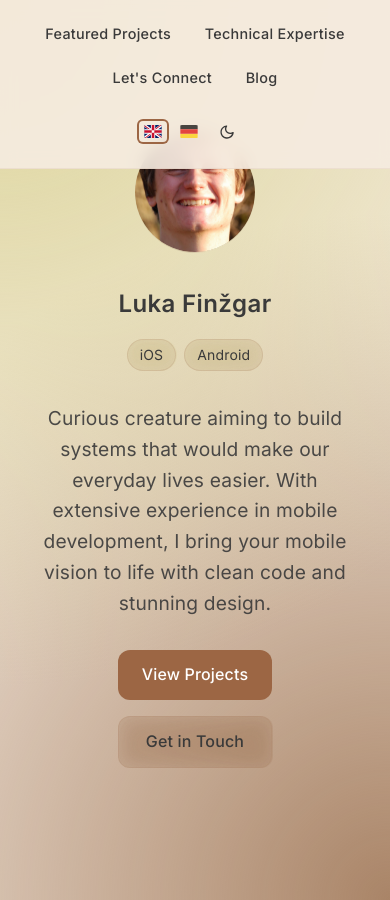
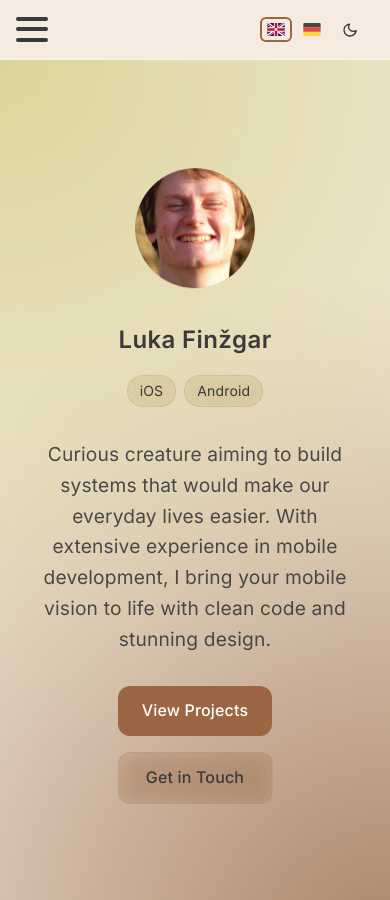
Before and after one commit to Lukafin/personalWeb, a Jekyll site: the page built from index.html, in a window 390 px wide and 900 px high. Built offline with Jekyll 4.4.1, drawn with Linux system fonts in a browser that asks for light colours; some of the changed text lies outside the part shown.

Commit message:
Implement responsive hamburger menu and enhance multilingual support; update navigation links with data attributes for language switching and improve layout styles for better mobile experience.

```diff
--- a/index.html
+++ b/index.html
@@ -19,6 +19,11 @@ layout: none
 <body>
     <nav class="navbar">
         <div class="nav-content">
+            <button class="hamburger-menu" aria-label="Toggle menu">
+                <span></span>
+                <span></span>
+                <span></span>
+            </button>
             <div class="nav-links">
                 <a href="#portfolio" data-en="Featured Projects" data-de="Projekte">Featured Projects</a>
                 <a href="#expertise" data-en="Technical Expertise" data-de="Fachkenntnisse">Technical Expertise</a>
@@ -69,58 +74,58 @@ layout: none
                 <span class="tag">Android</span>
             </div>
         </div>
-        <p>Curious creature aiming to build systems that would make our everyday lives easier. With extensive experience in mobile development, I bring your mobile vision to life with clean code and stunning design.</p>
+        <p data-en="Curious creature aiming to build systems that would make our everyday lives easier. With extensive experience in mobile development, I bring your mobile vision to life with clean code and stunning design." data-de="Neugieriges Wesen, das darauf abzielt, Systeme zu entwickeln, die unser tägliches Leben erleichtern. Mit umfangreicher Erfahrung in der mobilen Entwicklung erwecke ich Ihre mobile Vision mit sauberem Code und beeindruckendem Design zum Leben.">Curious creature aiming to build systems that would make our everyday lives easier. With extensive experience in mobile development, I bring your mobile vision to life with clean code and stunning design.</p>
         <div class="cta-buttons">
-            <a href="#portfolio" class="cta-primary">View Projects</a>
-            <a href="#contact" class="cta-secondary">Get in Touch</a>
+            <a href="#portfolio" class="cta-primary" data-en="View Projects" data-de="Projekte ansehen">View Projects</a>
+            <a href="#contact" class="cta-secondary" data-en="Get in Touch" data-de="Kontakt aufnehmen">Get in Touch</a>
         </div>
     </header>
 
     <section id="portfolio">
-        <h2 class="scroll-animation">Featured Projects</h2>
+        <h2 class="scroll-animation" data-en="Featured Projects" data-de="Ausgewählte Projekte">Featured Projects</h2>
         <div class="portfolio-grid">
             <div class="portfolio-item scroll-animation">
                 <h3>Toshl Finance</h3>
-                <p>Working on personal finance management app Toshl for iOS and Android since December 2018. Helping users manage their finances effectively through intuitive mobile interfaces.</p>
-                <p>Technologies: iOS, Android, Mobile Development</p>
+                <p data-en="Working on personal finance management app Toshl for iOS and Android since December 2018. Helping users manage their finances effectively through intuitive mobile interfaces." data-de="Arbeite seit Dezember 2018 an der persönlichen Finanzverwaltungs-App Toshl für iOS und Android. Hilft Benutzern, ihre Finanzen durch intuitive mobile Schnittstellen effektiv zu verwalten.">Working on personal finance management app Toshl for iOS and Android since December 2018. Helping users manage their finances effectively through intuitive mobile interfaces.</p>
+                <p data-en="Technologies: iOS, Android, Mobile Development" data-de="Technologien: iOS, Android, Mobile Entwicklung">Technologies: iOS, Android, Mobile Development</p>
             </div>
             <div class="portfolio-item scroll-animation">
                 <h3>CarLock</h3>
-                <p>Co-founded and developed CarLock from January 2013 to November 2015. Created Android and iOS apps that displayed driving style and other data from a device in the car, enhancing vehicle security and driver awareness.</p>
-                <p>Technologies: iOS, Android, IoT</p>
+                <p data-en="Co-founded and developed CarLock from January 2013 to November 2015. Created Android and iOS apps that displayed driving style and other data from a device in the car, enhancing vehicle security and driver awareness." data-de="Mitbegründer und Entwickler von CarLock von Januar 2013 bis November 2015. Entwickelte Android- und iOS-Apps, die Fahrstil und andere Daten von einem Gerät im Auto anzeigten, um die Fahrzeugsicherheit und das Fahrerbewusstsein zu verbessern.">Co-founded and developed CarLock from January 2013 to November 2015. Created Android and iOS apps that displayed driving style and other data from a device in the car, enhancing vehicle security and driver awareness.</p>
+                <p data-en="Technologies: iOS, Android, IoT" data-de="Technologien: iOS, Android, IoT">Technologies: iOS, Android, IoT</p>
             </div>
             <div class="portfolio-item scroll-animation">
                 <h3>KjeSiTaksi</h3>
-                <p>Co-founded and developed KjeSiTaksi from September 2011 to June 2012. Planned and built iOS and Android ride-hailing apps, improving urban mobility and transportation services in Slovenia.</p>
-                <p>Technologies: iOS, Android, Location Services</p>
+                <p data-en="Co-founded and developed KjeSiTaksi from September 2011 to June 2012. Planned and built iOS and Android ride-hailing apps, improving urban mobility and transportation services in Slovenia." data-de="Mitbegründer und Entwickler von KjeSiTaksi von September 2011 bis Juni 2012. Plante und entwickelte iOS- und Android-Taxi-Apps zur Verbesserung der städtischen Mobilität und Transportdienste in Slowenien.">Co-founded and developed KjeSiTaksi from September 2011 to June 2012. Planned and built iOS and Android ride-hailing apps, improving urban mobility and transportation services in Slovenia.</p>
+                <p data-en="Technologies: iOS, Android, Location Services" data-de="Technologien: iOS, Android, Standortdienste">Technologies: iOS, Android, Location Services</p>
             </div>
         </div>
     </section>
 
     <section id="expertise" class="scroll-animation">
-        <h2 class="scroll-animation">Technical Expertise</h2>
+        <h2 class="scroll-animation" data-en="Technical Expertise" data-de="Technische Expertise">Technical Expertise</h2>
         <div class="portfolio-grid">
             <div class="portfolio-item scroll-animation">
-                <h3>iOS Development</h3>
+                <h3 data-en="iOS Development" data-de="iOS-Entwicklung">iOS Development</h3>
                 <p>Swift, Objective-C, SwiftUI, UIKit, TestFlight, App Store Connect</p>
             </div>
             <div class="portfolio-item scroll-animation">
-                <h3>Android Development</h3>
+                <h3 data-en="Android Development" data-de="Android-Entwicklung">Android Development</h3>
                 <p>Kotlin, Java, Jetpack Compose, Material Design, Play Console</p>
             </div>
             <div class="portfolio-item scroll-animation">
-                <h3>Development Tools</h3>
+                <h3 data-en="Development Tools" data-de="Entwicklungswerkzeuge">Development Tools</h3>
                 <p>Git, Bitrise CI, Zeplin</p>
             </div>
             <div class="portfolio-item scroll-animation">
-                <h3>Languages</h3>
-                <p>Slovenian (Native), English (C1-C2), German (A1-B1)</p>
+                <h3 data-en="Languages" data-de="Sprachen">Languages</h3>
+                <p data-en="Slovenian (Native), English (C1-C2), German (A1-B1)" data-de="Slowenisch (Muttersprache), Englisch (C1-C2), Deutsch (A1-B1)">Slovenian (Native), English (C1-C2), German (A1-B1)</p>
             </div>
         </div>
     </section>
 
     <section id="contact" class="scroll-animation">
-        <h2 class="scroll-animation">Let's Connect</h2>
+        <h2 class="scroll-animation" data-en="Let's Connect" data-de="Kontakt">Let's Connect</h2>
         <div class="contact-links scroll-animation">
             <a href="https://www.linkedin.com/in/luka-fin%C5%BEgar-55608831/" target="_blank" rel="noopener noreferrer" aria-label="Connect on LinkedIn">
                 <svg class="icon" viewBox="0 0 24 24" width="24" height="24">
--- a/script.js
+++ b/script.js
@@ -52,70 +52,47 @@ document.addEventListener('DOMContentLoaded', () => {
         themeToggle.addEventListener('click', toggleTheme);
     }
 
-    // Only initialize language switching if we're on the homepage
-    if (window.location.pathname === '/' ||
-        window.location.pathname === '/index.html' ||
-        window.location.pathname === '/personalWeb/' ||
-        window.location.pathname === '/personalWeb/index.html') {
-        initializeHomepage();
-    }
+    // Initialize hamburger menu
+    const hamburger = document.querySelector('.hamburger-menu');
+    const navLinks = document.querySelector('.nav-links');
+
+    if (hamburger && navLinks) {
+        hamburger.addEventListener('click', () => {
+            navLinks.classList.toggle('open');
         });
 
-// Homepage-specific functionality
-function initializeHomepage() {
-    const translations = {
-        en: {
-            'portfolio': 'Featured Projects',
-            'expertise': 'Technical Expertise',
-            'contact': "Let's Connect",
-            'description': 'Curious creature aiming to build systems that would make our everyday lives easier. With extensive experience in mobile development, I bring your mobile vision to life with clean code and stunning design.',
-            'view-projects': 'View Projects',
-            'get-in-touch': 'Get in Touch',
-            'toshl-title': 'Toshl Finance',
-            'toshl-desc': 'Working on personal finance management app Toshl for iOS and Android since December 2018. Helping users manage their finances effectively through intuitive mobile interfaces.',
-            'carlock-title': 'CarLock',
-            'carlock-desc': 'Co-founded and developed CarLock from January 2013 to November 2015. Created Android and iOS apps that displayed driving style and other data from a device in the car, enhancing vehicle security and driver awareness.',
-            'taxi-title': 'KjeSiTaksi',
-            'taxi-desc': 'Co-founded and developed KjeSiTaksi from September 2011 to June 2012. Planned and built iOS and Android ride-hailing apps, improving urban mobility and transportation services in Slovenia.',
-            'ios-dev': 'iOS Development',
-            'ios-tech': 'Swift, Objective-C, SwiftUI, UIKit, TestFlight, App Store Connect',
-            'android-dev': 'Android Development',
-            'android-tech': 'Kotlin, Java, Jetpack Compose, Material Design, Play Console',
-            'dev-tools': 'Development Tools',
-            'dev-tools-tech': 'Git, Bitrise CI, Zeplin',
-            'languages': 'Languages',
-            'languages-desc': 'Slovenian (Native), English, German'
-        },
-        de: {
-            'portfolio': 'Ausgewählte Projekte',
-            'expertise': 'Technische Expertise',
-            'contact': 'Kontakt aufnehmen',
-            'description': 'Ein neugieriger Geist, der darauf abzielt, Systeme zu entwickeln, die unser tägliches Leben erleichtern. Mit umfangreicher Erfahrung in der mobilen Entwicklung bringe ich Ihre mobile Vision mit sauberem Code und beeindruckendem Design zum Leben.',
-            'view-projects': 'Projekte ansehen',
-            'get-in-touch': 'Kontakt aufnehmen',
-            'toshl-title': 'Toshl Finance',
-            'toshl-desc': 'Arbeite seit Dezember 2018 an der Personal Finance Management App Toshl für iOS und Android. Helfe Nutzern, ihre Finanzen durch intuitive mobile Schnittstellen effektiv zu verwalten.',
-            'carlock-title': 'CarLock',
-            'carlock-desc': 'Von Januar 2013 bis November 2015 CarLock mitbegründet und entwickelt. Entwickelte Android- und iOS-Apps, die Fahrstil und andere Daten von einem Gerät im Auto anzeigen, um die Fahrzeugsicherheit und das Fahrerbewusstsein zu verbessern.',
-            'taxi-title': 'KjeSiTaksi',
-            'taxi-desc': 'Von September 2011 bis Juni 2012 KjeSiTaksi mitbegründet und entwickelt. Planung und Entwicklung von iOS- und Android-Taxi-Apps zur Verbesserung der urbanen Mobilität und Transportdienste in Slowenien.',
-            'ios-dev': 'iOS-Entwicklung',
-            'ios-tech': 'Swift, Objective-C, SwiftUI, UIKit, TestFlight, App Store Connect',
-            'android-dev': 'Android-Entwicklung',
-            'android-tech': 'Kotlin, Java, Jetpack Compose, Material Design, Play Console',
-            'dev-tools': 'Entwicklungswerkzeuge',
-            'dev-tools-tech': 'Git, Bitrise CI, Zeplin',
-            'languages': 'Sprachen',
-            'languages-desc': 'Slowenisch (Muttersprache), Englisch, Deutsch'
+        // Close menu when a link is clicked
+        navLinks.querySelectorAll('a').forEach(link => {
+            link.addEventListener('click', () => {
+                navLinks.classList.remove('open');
+            });
+        });
     }
-    };
 
+    // Initialize language switching
     const langButtons = {
         en: document.getElementById('en-lang'),
         de: document.getElementById('de-lang')
     };
 
+    if (langButtons.en && langButtons.de) {
+        Object.keys(langButtons).forEach(lang => {
+            langButtons[lang].addEventListener('click', () => setLanguage(lang));
+        });
+
+        // Set initial language
+        const savedLanguage = localStorage.getItem('language') || 'en';
+        setLanguage(savedLanguage);
+    }
+});
+
+// Language switching functionality
 function setLanguage(lang) {
+    const langButtons = {
+        en: document.getElementById('en-lang'),
+        de: document.getElementById('de-lang')
+    };
+
     if (!langButtons.en || !langButtons.de) return;
 
     // Update active button state
@@ -126,97 +103,11 @@ function initializeHomepage() {
     // Store selected language
     localStorage.setItem('language', lang);
 
-        // Update content only if elements exist
-        const elements = {
-            navLinks: document.querySelectorAll('.nav-links a'),
-            headerDesc: document.querySelector('header p'),
-            ctaPrimary: document.querySelector('.cta-primary'),
-            ctaSecondary: document.querySelector('.cta-secondary'),
-            portfolioItems: document.querySelectorAll('#portfolio .portfolio-item'),
-            expertiseItems: document.querySelectorAll('#expertise .portfolio-item'),
-            sectionHeadings: {
-                portfolio: document.querySelector('#portfolio h2'),
-                expertise: document.querySelector('#expertise h2'),
-                contact: document.querySelector('#contact h2')
-            }
-        };
-
-        // Update navigation links
-        if (elements.navLinks.length >= 3) {
-            elements.navLinks[0].textContent = translations[lang]['portfolio'];
-            elements.navLinks[1].textContent = translations[lang]['expertise'];
-            elements.navLinks[2].textContent = translations[lang]['contact'];
-        }
-
-        // Update other elements if they exist
-        if (elements.headerDesc) elements.headerDesc.textContent = translations[lang]['description'];
-        if (elements.ctaPrimary) elements.ctaPrimary.textContent = translations[lang]['view-projects'];
-        if (elements.ctaSecondary) elements.ctaSecondary.textContent = translations[lang]['get-in-touch'];
-
-        // Update portfolio items
-        if (elements.portfolioItems.length >= 3) {
-            updatePortfolioItems(elements.portfolioItems, lang, translations);
-        }
-
-        // Update expertise items
-        if (elements.expertiseItems.length >= 4) {
-            updateExpertiseItems(elements.expertiseItems, lang, translations);
-        }
-
-        // Update section headings
-        if (elements.sectionHeadings.portfolio) elements.sectionHeadings.portfolio.textContent = translations[lang]['portfolio'];
-        if (elements.sectionHeadings.expertise) elements.sectionHeadings.expertise.textContent = translations[lang]['expertise'];
-        if (elements.sectionHeadings.contact) elements.sectionHeadings.contact.textContent = translations[lang]['contact'];
-    }
-
-    // Helper functions for updating content
-    function updatePortfolioItems(items, lang, translations) {
-        const portfolioContent = [
-            ['toshl-title', 'toshl-desc'],
-            ['carlock-title', 'carlock-desc'],
-            ['taxi-title', 'taxi-desc']
-        ];
-
-        items.forEach((item, index) => {
-            if (index < portfolioContent.length) {
-                const [titleKey, descKey] = portfolioContent[index];
-                const titleEl = item.querySelector('h3');
-                const descEl = item.querySelector('p:first-of-type');
-
-                if (titleEl) titleEl.textContent = translations[lang][titleKey];
-                if (descEl) descEl.textContent = translations[lang][descKey];
+    // Update text for all elements with a data-en or data-de attribute
+    document.querySelectorAll('[data-en], [data-de]').forEach(el => {
+        const translation = el.getAttribute(`data-${lang}`);
+        if (translation) {
+            el.textContent = translation;
         }
     });
 }
-
-    function updateExpertiseItems(items, lang, translations) {
-        const expertiseContent = [
-            ['ios-dev', 'ios-tech'],
-            ['android-dev', 'android-tech'],
-            ['dev-tools', 'dev-tools-tech'],
-            ['languages', 'languages-desc']
-        ];
-
-        items.forEach((item, index) => {
-            if (index < expertiseContent.length) {
-                const [titleKey, descKey] = expertiseContent[index];
-                const titleEl = item.querySelector('h3');
-                const descEl = item.querySelector('p');
-
-                if (titleEl) titleEl.textContent = translations[lang][titleKey];
-                if (descEl) descEl.textContent = translations[lang][descKey];
-            }
-        });
-    }
-
-    // Add click event listeners to language buttons if they exist
-    Object.keys(langButtons).forEach(lang => {
-        if (langButtons[lang]) {
-            langButtons[lang].addEventListener('click', () => setLanguage(lang));
-        }
-    });
-
-    // Set initial language
-    const savedLanguage = localStorage.getItem('language') || 'en';
-    setLanguage(savedLanguage);
-}
--- a/styles.css
+++ b/styles.css
@@ -36,6 +36,7 @@ body {
     font-family: 'Inter', -apple-system, BlinkMacSystemFont, sans-serif;
     margin: 0;
     padding: 0;
+    padding-top: 60px;
     background-color: var(--background-color);
     color: var(--text-color);
     line-height: 1.6;
@@ -176,10 +177,11 @@ section {
     left: 0;
     right: 0;
     z-index: 1000;
-    background: rgba(245, 235, 224, 0.9);
+    background: var(--nav-bg);
     backdrop-filter: blur(8px);
     -webkit-backdrop-filter: blur(8px);
-    border-bottom: 1px solid rgba(169, 132, 103, 0.1);
+    border-bottom: 1px solid var(--glass-border);
+    height: 60px;
 }
 
 [data-theme="dark"] .navbar {
@@ -190,16 +192,17 @@ section {
 .nav-content {
     max-width: 1200px;
     margin: 0 auto;
-    padding: 1rem 2rem;
+    padding: 0 1rem;
     display: flex;
     justify-content: space-between;
     align-items: center;
+    height: 100%;
 }
 
 .nav-controls {
     display: flex;
     align-items: center;
-    gap: 1rem;
+    gap: 0.5rem;
 }
 
 .language-switcher {
@@ -237,14 +240,18 @@ section {
 
 .nav-links {
     display: flex;
-    gap: 2rem;
+    gap: 1rem;
+}
+
+.nav-links .mobile-only {
+    display: none;
 }
 
 .nav-links a {
     font-weight: 500;
     color: var(--text-color);
     text-decoration: none;
-    padding: 0.5rem 1rem;
+    padding: 0.25rem 0.5rem;
     border-radius: 0.5rem;
     transition: all 0.3s ease;
     white-space: nowrap;
@@ -308,21 +315,70 @@ h3 {
 }
 
 @media (max-width: 768px) {
+    body {
+        padding-top: 60px;
+    }
+
     .nav-content {
-        flex-direction: column;
-        gap: 1rem;
-        padding: 1rem;
+        flex-direction: row;
+        justify-content: space-between;
+        padding: 0.5rem 1rem;
+        gap: 0.5rem;
     }
 
     .nav-links {
+        flex-wrap: wrap;
+        justify-content: flex-start;
         gap: 0.5rem;
-        flex-wrap: wrap;
-        justify-content: center;
+        flex: 1;
+        font-size: 0.9rem;
     }
 
     .nav-links a {
+        padding: 0.25rem 0.5rem;
         font-size: 0.9rem;
-        padding: 0.4rem 0.8rem;
+    }
+
+    .nav-controls {
+        justify-content: flex-end;
+        flex: 0 0 auto;
+    }
+
+    header {
+        padding-top: 2rem;
+    }
+
+    header h1 {
+        font-size: 2rem;
+    }
+}
+
+@media (max-width: 480px) {
+    body {
+        padding-top: 60px;
+    }
+
+    .nav-content {
+        padding: 0.5rem;
+    }
+
+    .nav-links {
+        gap: 0.25rem;
+        font-size: 0.85rem;
+    }
+
+    .nav-links a {
+        font-size: 0.85rem;
+        padding: 0.2rem 0.4rem;
+    }
+
+    .nav-controls {
+        gap: 0.25rem;
+    }
+
+    .lang-btn {
+        width: 28px;
+        height: 21px;
     }
 }
 
@@ -552,3 +608,78 @@ h3 {
 main {
     margin-top: 60px;
 }
+
+.hamburger-menu {
+    display: none;
+    flex-direction: column;
+    justify-content: space-around;
+    width: 2rem;
+    height: 2rem;
+    background: transparent;
+    border: none;
+    cursor: pointer;
+    padding: 0;
+    z-index: 10;
+}
+
+.hamburger-menu span {
+    width: 2rem;
+    height: 0.25rem;
+    background: var(--text-color);
+    border-radius: 10px;
+    transition: all 0.3s linear;
+    position: relative;
+    transform-origin: 1px;
+}
+
+@media (max-width: 768px) {
+    .nav-links {
+        font-size: 0.9rem;
+        gap: 0.5rem;
+    }
+
+    .nav-links a {
+        padding: 0.2rem 0.4rem;
+    }
+}
+
+@media (max-width: 640px) {
+    .hamburger-menu {
+        display: flex;
+        margin-right: auto;
+    }
+
+    .nav-content {
+        justify-content: space-between;
+        padding: 0 1rem;
+    }
+
+    .nav-controls {
+        margin-right: 0;
+        gap: 0.5rem;
+    }
+
+    .nav-links {
+        position: absolute;
+        top: 60px;
+        left: 0;
+        flex-direction: column;
+        width: 100%;
+        background: var(--nav-bg);
+        align-items: center;
+        padding: 1rem 0;
+        transform: translateY(-150%);
+        transition: transform 0.3s ease-in-out;
+        backdrop-filter: blur(8px);
+        -webkit-backdrop-filter: blur(8px);
+        border-bottom: 1px solid var(--glass-border);
+    }
+
+    .nav-links.open {
+        transform: translateY(0);
+    }
+
+    .nav-links .mobile-only {
+        display: block;
+    }
+}
```
Also changed, not shown: _layouts/default.html (+29 -4 lines). Lines whose indentation alone changed are shown as unchanged.
